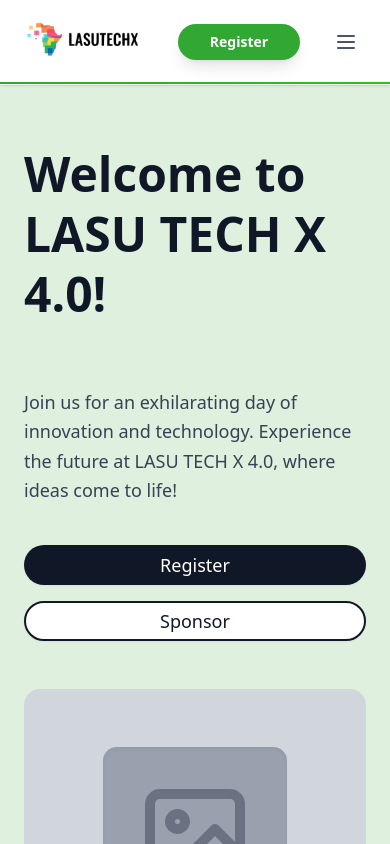
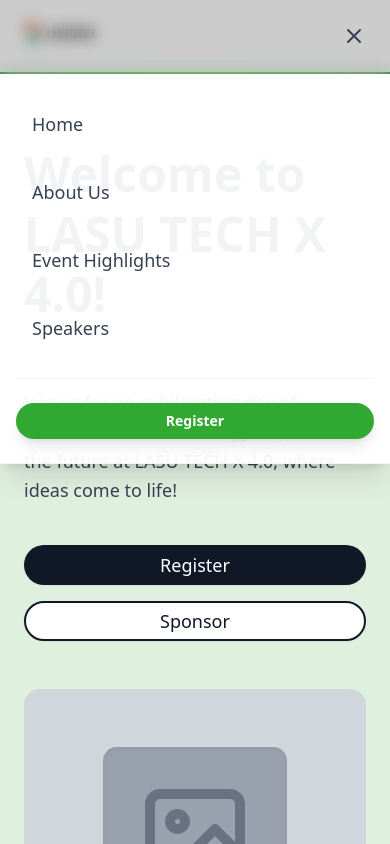
Before and after one commit to gdgoc-lasu/lasu-tech-x-40, a Next.js app: page / in a window 390 px wide. Both pictures are taken after a click on the button 346 px from the left and 42 px from the top of the page. Shown: the top 844 px of the page. Built offline with nearby package versions, Linux system fonts and the light colour scheme.

Commit message:
feat: enhance landing layout with mobile menu functionality, refined animations, and updated logo; improve user experience with responsive design elements

```diff
--- a/src/app/(landing)/layout.tsx
+++ b/src/app/(landing)/layout.tsx
@@ -4,12 +4,14 @@
 import { Button } from '@/components/ui/button'
 import { siteContent } from '@/lib/content'
 import Link from 'next/link'
-import { motion } from 'motion/react'
+import { motion, AnimatePresence } from 'motion/react'
+import { useState } from 'react'
 
 export default function LandingLayout({ children }: { children: React.ReactNode }) {
   const { navigation, footer } = siteContent
+  const [isMobileMenuOpen, setIsMobileMenuOpen] = useState(false)
 
-  // Simplified navigation items to match the design
+  // Navigation items from design
   const navItems = [
     { title: 'Home', href: '#home' },
     { title: 'About Us', href: '#about' },
@@ -17,57 +19,66 @@
     { title: 'Speakers', href: '#speakers' },
   ]
 
+  const toggleMobileMenu = () => {
+    setIsMobileMenuOpen(!isMobileMenuOpen)
+  }
+
+  const closeMobileMenu = () => {
+    setIsMobileMenuOpen(false)
+  }
+
   return (
     <div className="min-h-screen bg-[#E0F0DF]">
       <motion.header
-        className="fixed top-0 right-0 left-0 z-50 border-b border-gray-100/50 bg-white/95 shadow-sm backdrop-blur-md"
+        className="fixed top-0 right-0 left-0 z-50 border-b border-gray-100/50 bg-white/95 backdrop-blur-md"
         initial={{ y: -100, opacity: 0 }}
         animate={{ y: 0, opacity: 1 }}
         transition={{
-          duration: 0.8,
-          ease: [0.6, -0.05, 0.01, 0.99],
+          duration: 0.6,
+          ease: [0.23, 1, 0.32, 1],
         }}
       >
-        <div className="container mx-auto flex items-center justify-between px-6 py-4">
-          {/* Logo with subtle animation */}
+        <div className="container mx-auto">
+          <div className="flex items-center justify-between px-4 py-4 sm:px-6 lg:px-8">
+            {/* Logo */}
             <motion.div
-            initial={{ opacity: 0, x: -20 }}
+              initial={{ opacity: 0, x: -30 }}
               animate={{ opacity: 1, x: 0 }}
-            transition={{ duration: 0.6, delay: 0.2 }}
-            whileHover={{ scale: 1.05 }}
-            whileTap={{ scale: 0.95 }}
+              transition={{ duration: 0.5, delay: 0.1 }}
+              className="flex-shrink-0"
             >
-            <Logo variant="dark" />
+              <motion.div whileHover={{ scale: 1.05 }} whileTap={{ scale: 0.95 }} transition={{ duration: 0.2 }}>
+                <Logo variant="dark" className="h-8 w-auto sm:h-10" />
+              </motion.div>
             </motion.div>
 
-          {/* Navigation */}
+            {/* Desktop Navigation */}
             <motion.nav
-            className="hidden md:block"
-            initial={{ opacity: 0, y: -10 }}
+              className="hidden lg:block"
+              initial={{ opacity: 0, y: -20 }}
               animate={{ opacity: 1, y: 0 }}
-            transition={{ duration: 0.6, delay: 0.3 }}
+              transition={{ duration: 0.5, delay: 0.2 }}
             >
-            <ul className="flex items-center gap-8">
+              <ul className="flex items-center space-x-8 xl:space-x-12">
                 {navItems.map((item, index) => (
                   <motion.li
                     key={item.title}
                     initial={{ opacity: 0, y: -10 }}
                     animate={{ opacity: 1, y: 0 }}
                     transition={{
-                    duration: 0.5,
-                    delay: 0.4 + index * 0.1,
+                      duration: 0.4,
+                      delay: 0.3 + index * 0.1,
                       ease: 'easeOut',
                     }}
                   >
-                  <motion.div whileHover={{ y: -2 }} whileTap={{ scale: 0.95 }} transition={{ duration: 0.2 }}>
+                    <motion.div whileHover={{ y: -2 }} transition={{ duration: 0.2, ease: 'easeOut' }}>
                       <Link
+                        href={item.href}
                         className="group relative text-base font-medium text-gray-700 transition-colors duration-300 hover:text-[#30A832]"
-                      href={item.href}
                       >
                         {item.title}
-                      {/* Animated underline */}
                         <motion.div
-                        className="absolute -bottom-1 left-0 h-0.5 bg-[#30A832]"
+                          className="absolute -bottom-1 left-0 h-0.5 rounded-full bg-[#30A832]"
                           initial={{ width: 0 }}
                           whileHover={{ width: '100%' }}
                           transition={{ duration: 0.3, ease: 'easeInOut' }}
@@ -79,37 +90,27 @@
               </ul>
             </motion.nav>
 
-          {/* Register Button */}
+            {/* Desktop Register Button */}
             <motion.div
-            initial={{ opacity: 0, x: 20 }}
+              className="hidden sm:block"
+              initial={{ opacity: 0, x: 30 }}
               animate={{ opacity: 1, x: 0 }}
-            transition={{ duration: 0.6, delay: 0.5 }}
+              transition={{ duration: 0.5, delay: 0.4 }}
             >
               <motion.div
                 whileHover={{
                   scale: 1.05,
-                boxShadow: '0 10px 25px rgba(48, 168, 50, 0.3)',
+                  boxShadow: '0 8px 25px rgba(48, 168, 50, 0.25)',
                 }}
                 whileTap={{ scale: 0.95 }}
-              transition={{
-                duration: 0.2,
-                ease: 'easeInOut',
-              }}
+                transition={{ duration: 0.2 }}
               >
                 <Button
-                className="relative overflow-hidden rounded-full border-0 bg-[#30A832] px-8 py-3 font-semibold text-white shadow-lg transition-all duration-300 hover:bg-[#278A29] hover:shadow-xl"
                   asChild
+                  className="relative overflow-hidden rounded-full border-0 bg-[#30A832] px-6 py-2.5 font-semibold text-white shadow-lg transition-all duration-300 hover:bg-[#278A29] hover:shadow-xl"
                 >
                   <Link href={navigation.cta.href}>
-                  <motion.span
-                    className="relative z-10"
-                    initial={{ opacity: 0 }}
-                    animate={{ opacity: 1 }}
-                    transition={{ duration: 0.3, delay: 0.7 }}
-                  >
-                    {navigation.cta.text}
-                  </motion.span>
-                  {/* Button shine effect */}
+                    <span className="relative z-10">{navigation.cta.text}</span>
                     <motion.div
                       className="absolute inset-0 bg-gradient-to-r from-transparent via-white/20 to-transparent"
                       initial={{ x: '-100%' }}
@@ -121,28 +122,115 @@
               </motion.div>
             </motion.div>
 
-          {/* Mobile menu button (for future enhancement) */}
+            {/* Mobile Menu Button */}
             <motion.button
-            className="rounded-lg p-2 text-gray-600 hover:bg-gray-100 hover:text-[#30A832] md:hidden"
+              onClick={toggleMobileMenu}
+              className="relative z-50 rounded-lg p-2 text-gray-700 transition-colors duration-200 hover:bg-gray-50 hover:text-[#30A832] lg:hidden"
               initial={{ opacity: 0 }}
               animate={{ opacity: 1 }}
-            transition={{ duration: 0.6, delay: 0.6 }}
-            whileHover={{ scale: 1.1 }}
-            whileTap={{ scale: 0.9 }}
+              transition={{ duration: 0.5, delay: 0.3 }}
+              whileHover={{ scale: 1.05 }}
+              whileTap={{ scale: 0.95 }}
             >
+              <motion.div
+                animate={isMobileMenuOpen ? { rotate: 180 } : { rotate: 0 }}
+                transition={{ duration: 0.3, ease: 'easeInOut' }}
+              >
+                {isMobileMenuOpen ? (
+                  <svg className="h-6 w-6" fill="none" stroke="currentColor" viewBox="0 0 24 24">
+                    <path strokeLinecap="round" strokeLinejoin="round" strokeWidth={2} d="M6 18L18 6M6 6l12 12" />
+                  </svg>
+                ) : (
                   <svg className="h-6 w-6" fill="none" stroke="currentColor" viewBox="0 0 24 24">
                     <path strokeLinecap="round" strokeLinejoin="round" strokeWidth={2} d="M4 6h16M4 12h16M4 18h16" />
                   </svg>
+                )}
+              </motion.div>
             </motion.button>
           </div>
 
-        {/* Animated border at bottom */}
+          {/* Bottom border animation */}
           <motion.div
-          className="absolute bottom-0 left-0 h-0.5 bg-gradient-to-r from-[#30A832] to-[#29C415]"
-          initial={{ width: 0 }}
-          animate={{ width: '100%' }}
-          transition={{ duration: 1.2, delay: 0.8, ease: 'easeInOut' }}
+            className="h-0.5 bg-gradient-to-r from-[#30A832] via-[#29C415] to-[#30A832]"
+            initial={{ scaleX: 0 }}
+            animate={{ scaleX: 1 }}
+            transition={{ duration: 1, delay: 0.6, ease: 'easeInOut' }}
+            style={{ transformOrigin: 'left' }}
           />
+        </div>
+
+        {/* Mobile Menu Overlay */}
+        <AnimatePresence>
+          {isMobileMenuOpen && (
+            <>
+              {/* Backdrop */}
+              <motion.div
+                className="fixed inset-0 bg-black/20 backdrop-blur-sm lg:hidden"
+                initial={{ opacity: 0 }}
+                animate={{ opacity: 1 }}
+                exit={{ opacity: 0 }}
+                transition={{ duration: 0.3 }}
+                onClick={closeMobileMenu}
+              />
+
+              {/* Mobile Menu */}
+              <motion.div
+                className="absolute top-full right-0 left-0 border-b border-gray-100 bg-white/95 shadow-xl backdrop-blur-md lg:hidden"
+                initial={{ y: -20, opacity: 0 }}
+                animate={{ y: 0, opacity: 1 }}
+                exit={{ y: -20, opacity: 0 }}
+                transition={{ duration: 0.3, ease: 'easeOut' }}
+              >
+                <div className="container mx-auto px-4 py-6">
+                  {/* Mobile Navigation */}
+                  <motion.nav className="space-y-4">
+                    {navItems.map((item, index) => (
+                      <motion.div
+                        key={item.title}
+                        initial={{ x: -20, opacity: 0 }}
+                        animate={{ x: 0, opacity: 1 }}
+                        transition={{
+                          duration: 0.3,
+                          delay: index * 0.1,
+                          ease: 'easeOut',
+                        }}
+                      >
+                        <motion.div whileHover={{ x: 4 }} whileTap={{ scale: 0.98 }} transition={{ duration: 0.2 }}>
+                          <Link
+                            href={item.href}
+                            onClick={closeMobileMenu}
+                            className="block rounded-lg px-4 py-3 text-lg font-medium text-gray-700 transition-all duration-200 hover:bg-gray-50 hover:text-[#30A832]"
+                          >
+                            {item.title}
+                          </Link>
+                        </motion.div>
+                      </motion.div>
+                    ))}
+                  </motion.nav>
+
+                  {/* Mobile Register Button */}
+                  <motion.div
+                    className="mt-6 border-t border-gray-100 pt-6"
+                    initial={{ y: 20, opacity: 0 }}
+                    animate={{ y: 0, opacity: 1 }}
+                    transition={{ duration: 0.3, delay: 0.4 }}
+                  >
+                    <motion.div whileHover={{ scale: 1.02 }} whileTap={{ scale: 0.98 }} transition={{ duration: 0.2 }}>
+                      <Button
+                        asChild
+                        className="w-full rounded-full border-0 bg-[#30A832] py-3 font-semibold text-white shadow-lg hover:bg-[#278A29]"
+                      >
+                        <Link href={navigation.cta.href} onClick={closeMobileMenu}>
+                          {navigation.cta.text}
+                        </Link>
+                      </Button>
+                    </motion.div>
+                  </motion.div>
+                </div>
+              </motion.div>
+            </>
+          )}
+        </AnimatePresence>
       </motion.header>
 
       <main className="pt-20">{children}</main>
```
Also changed, not shown: src/components/custom/logo.tsx (+4 -3 lines). Lines whose indentation alone changed are shown as unchanged.
